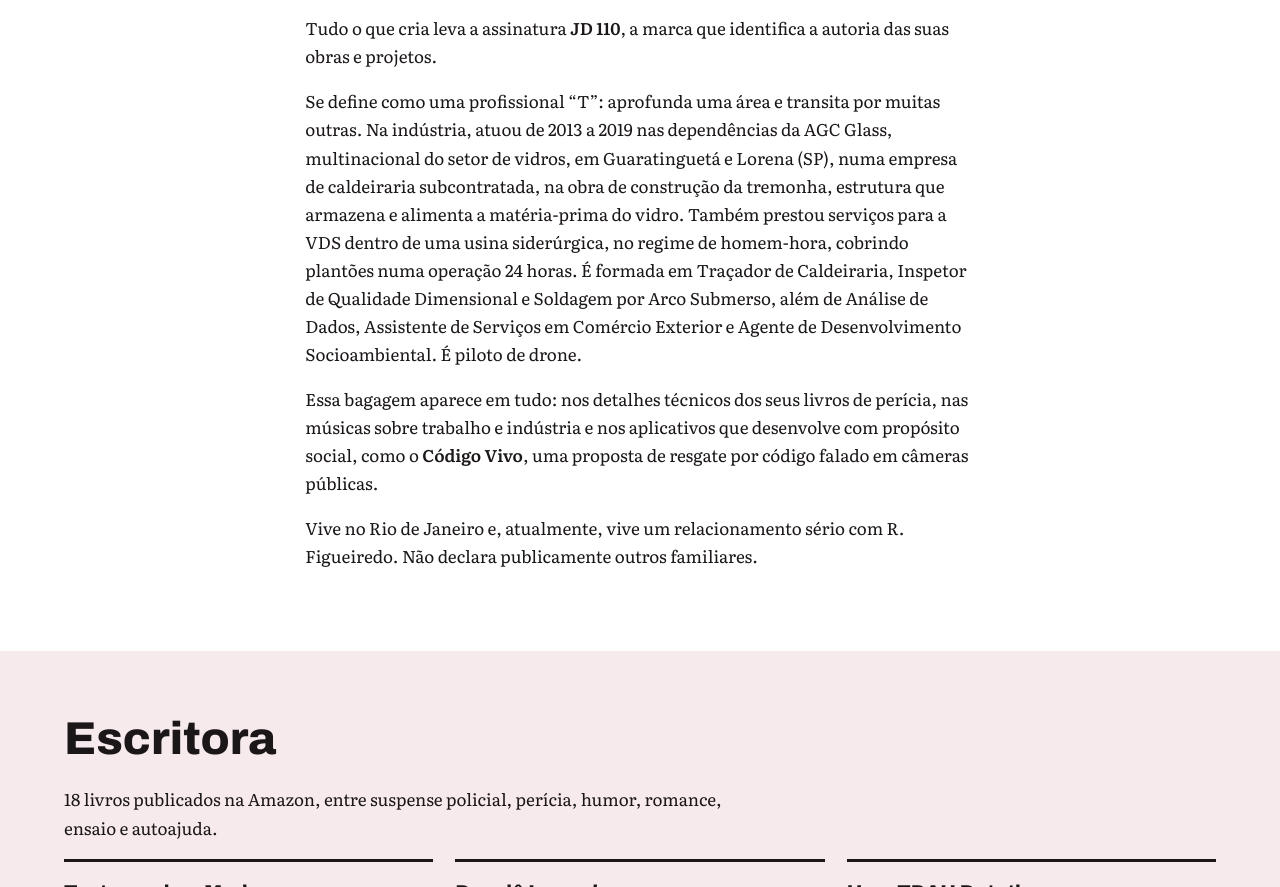
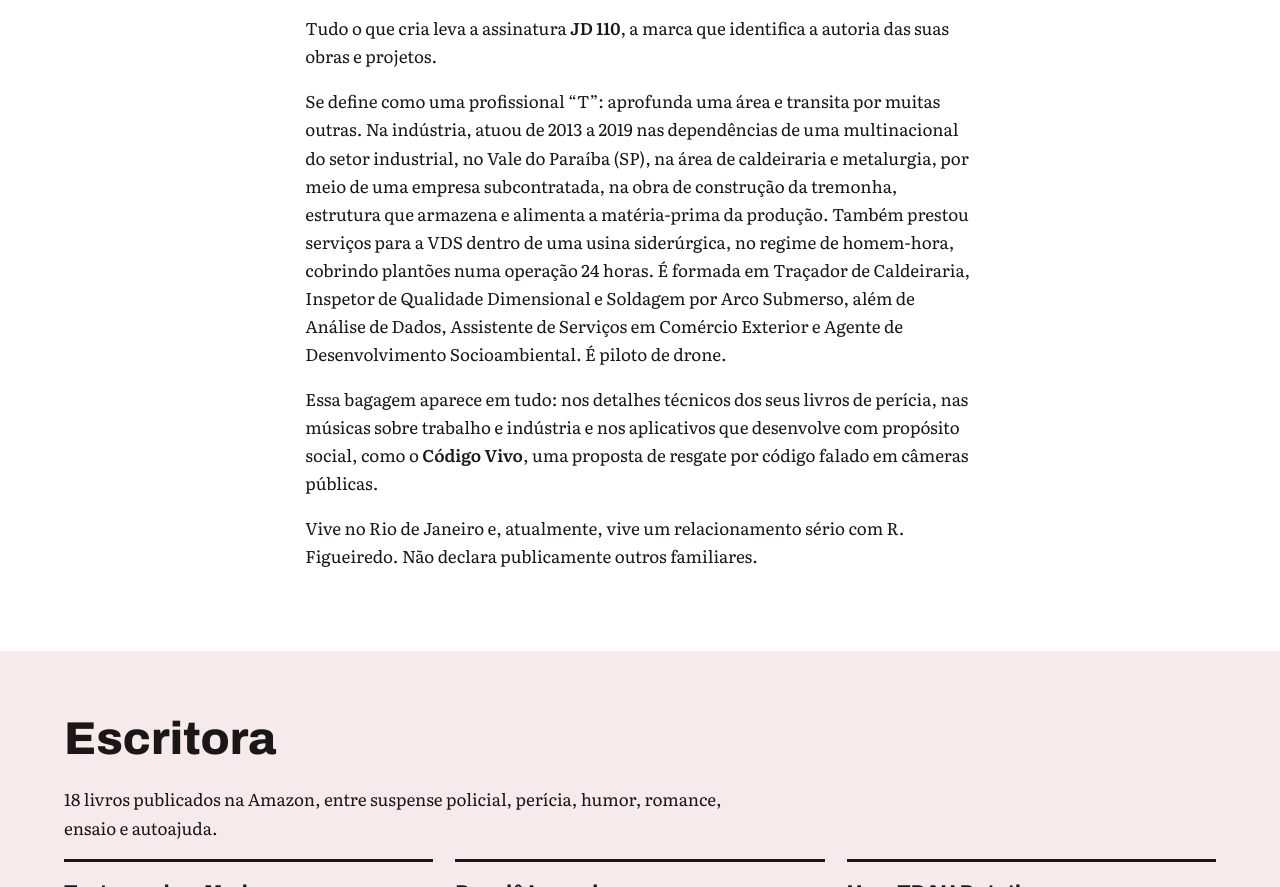
Before and after one commit to jamilediasmel-gif/site-jdmel, a plain HTML site: page index.html in a window 1280 px wide. Shown: the part 1358-2245 px from the top of the page. Drawn offline with Linux system fonts and the light colour scheme.

Commit message:
Remove nome da AGC da biografia
Co-Authored-By: Claude Opus 5.5 <noreply@anthropic.com>
Claude-Session: https://claude.ai/code/session_012wKcYwMptBsDmPWjb5Fgix

```diff
--- a/index.html
+++ b/index.html
@@ -86,7 +86,7 @@ footer .wrap{display:flex;flex-wrap:wrap;justify-content:space-between;gap:12px}
   <p>Escreve desde muito nova. Muitas das suas histórias nasceram pensadas como filme ou série, com cenas, cortes e personagens que se movem como na tela, e encontraram na literatura o seu primeiro formato. Hoje são 18 livros publicados na Amazon, entre suspense policial, perícia, humor, romance, ensaio e autoajuda, além de artigos no Substack.</p>
   <p>Na música, assina como JDMEL. Compõe, faz o arranjo, o som e a arte das próprias faixas. Entre 27 de agosto e 16 de novembro de 2026, lançou 82 músicas, num projeto de lançamentos contínuos que segue até completar um ano, em agosto de 2027.</p>
   <p>Tudo o que cria leva a assinatura <strong>JD 110</strong>, a marca que identifica a autoria das suas obras e projetos.</p>
-  <p>Se define como uma profissional “T”: aprofunda uma área e transita por muitas outras. Na indústria, atuou de 2013 a 2019 nas dependências da AGC Glass, multinacional do setor de vidros, em Guaratinguetá e Lorena (SP), numa empresa de caldeiraria subcontratada, na obra de construção da tremonha, estrutura que armazena e alimenta a matéria-prima do vidro. Também prestou serviços para a VDS dentro de uma usina siderúrgica, no regime de homem-hora, cobrindo plantões numa operação 24 horas. É formada em Traçador de Caldeiraria, Inspetor de Qualidade Dimensional e Soldagem por Arco Submerso, além de Análise de Dados, Assistente de Serviços em Comércio Exterior e Agente de Desenvolvimento Socioambiental. É piloto de drone.</p>
+  <p>Se define como uma profissional “T”: aprofunda uma área e transita por muitas outras. Na indústria, atuou de 2013 a 2019 nas dependências de uma multinacional do setor industrial, no Vale do Paraíba (SP), na área de caldeiraria e metalurgia, por meio de uma empresa subcontratada, na obra de construção da tremonha, estrutura que armazena e alimenta a matéria-prima da produção. Também prestou serviços para a VDS dentro de uma usina siderúrgica, no regime de homem-hora, cobrindo plantões numa operação 24 horas. É formada em Traçador de Caldeiraria, Inspetor de Qualidade Dimensional e Soldagem por Arco Submerso, além de Análise de Dados, Assistente de Serviços em Comércio Exterior e Agente de Desenvolvimento Socioambiental. É piloto de drone.</p>
   <p>Essa bagagem aparece em tudo: nos detalhes técnicos dos seus livros de perícia, nas músicas sobre trabalho e indústria e nos aplicativos que desenvolve com propósito social, como o <strong>Código Vivo</strong>, uma proposta de resgate por código falado em câmeras públicas.</p>
   <p>Vive no Rio de Janeiro e, atualmente, vive um relacionamento sério com R. Figueiredo. Não declara publicamente outros familiares.</p>
 </div></section>
```
